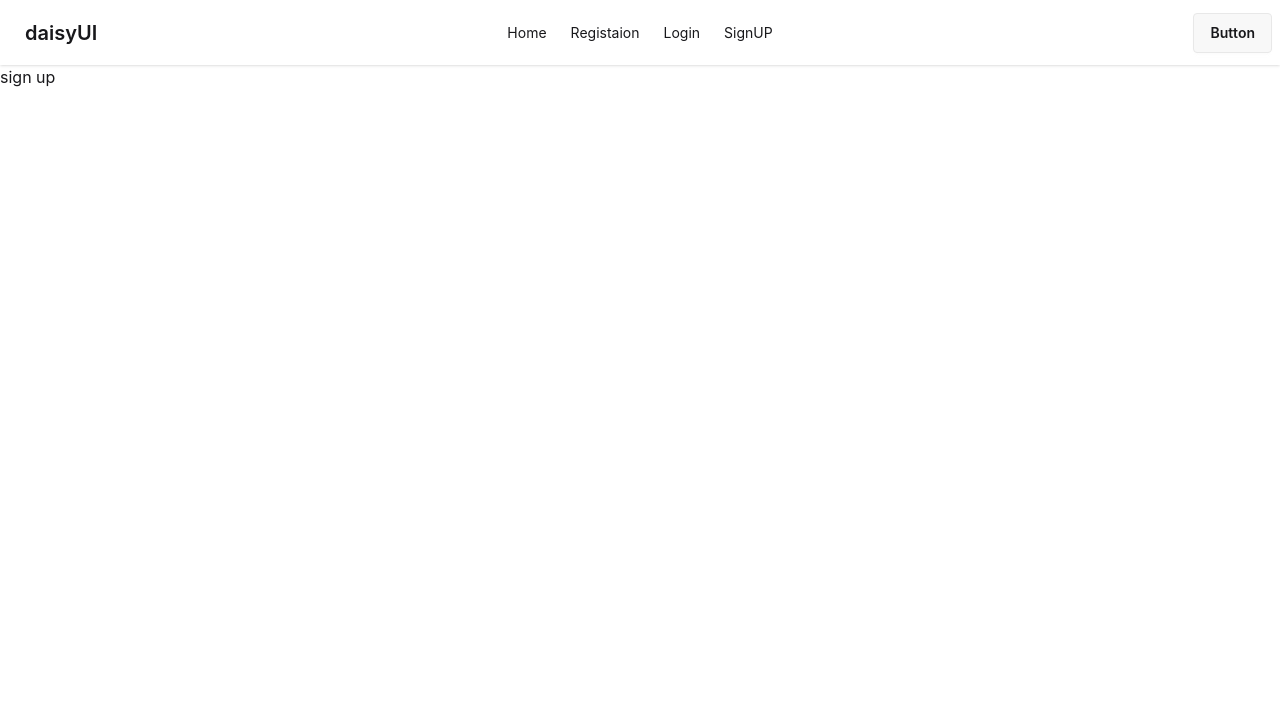
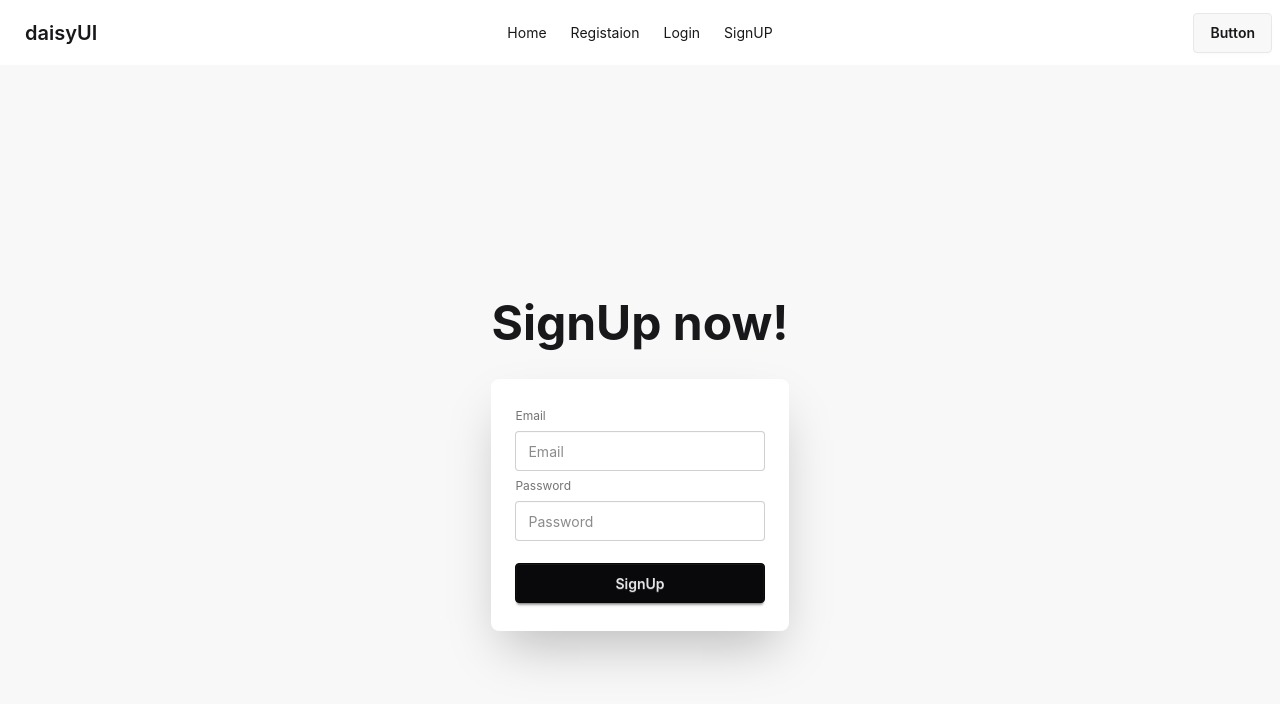
Before and after one commit to asik247/firebase-third, a React (Vite) app: page /signup in a window 1280 px wide. Shown: the top 704 px of the page. Built offline with nearby package versions, Linux system fonts and the light colour scheme.

Commit message:
email,password login systerm

```diff
--- a/src/Components/SignUp/SignUp.jsx
+++ b/src/Components/SignUp/SignUp.jsx
@@ -2,8 +2,27 @@ import React from 'react';
 
 const SignUp = () => {
     return (
-        <div>
-            <h1>sign up</h1>
+        <div className="hero bg-base-200 min-h-screen">
+            <div className="hero-content flex-col">
+                <div className="text-center ">
+                    <h1 className="text-5xl font-bold mb-4">SignUp now!</h1>
+
+                </div>
+                <div className="card bg-base-100 w-full max-w-sm shrink-0 shadow-2xl">
+                    <div className="card-body">
+                        <form>
+                            <fieldset className="fieldset">
+                                <label className="label">Email</label>
+                                <input type="email" className="input" placeholder="Email" />
+                                <label className="label">Password</label>
+                                <input type="password" className="input" placeholder="Password" />
+
+                                <button className="btn btn-neutral mt-4">SignUp</button>
+                            </fieldset>
+                        </form>
+                    </div>
+                </div>
+            </div>
         </div>
     );
 };
```
